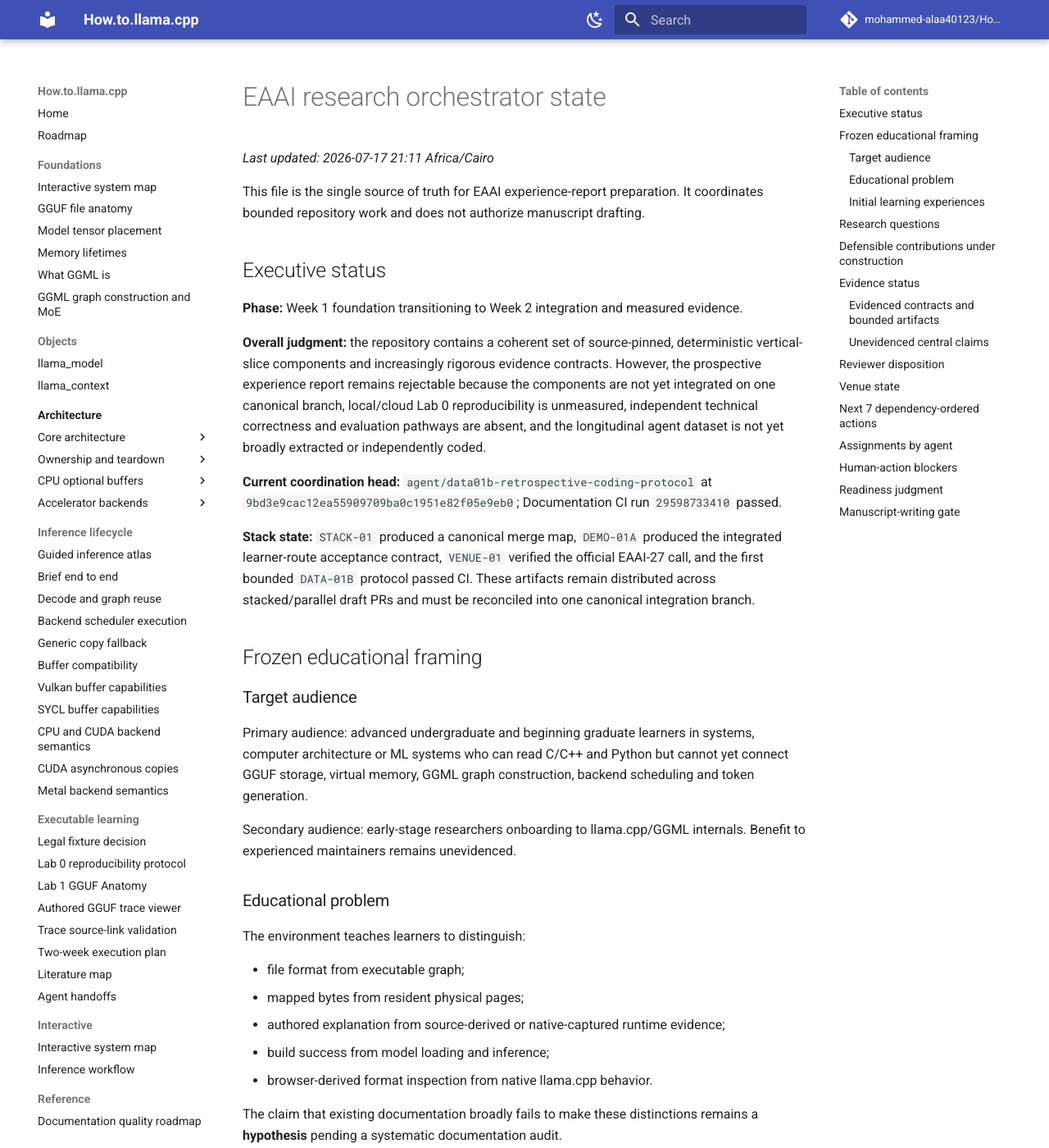
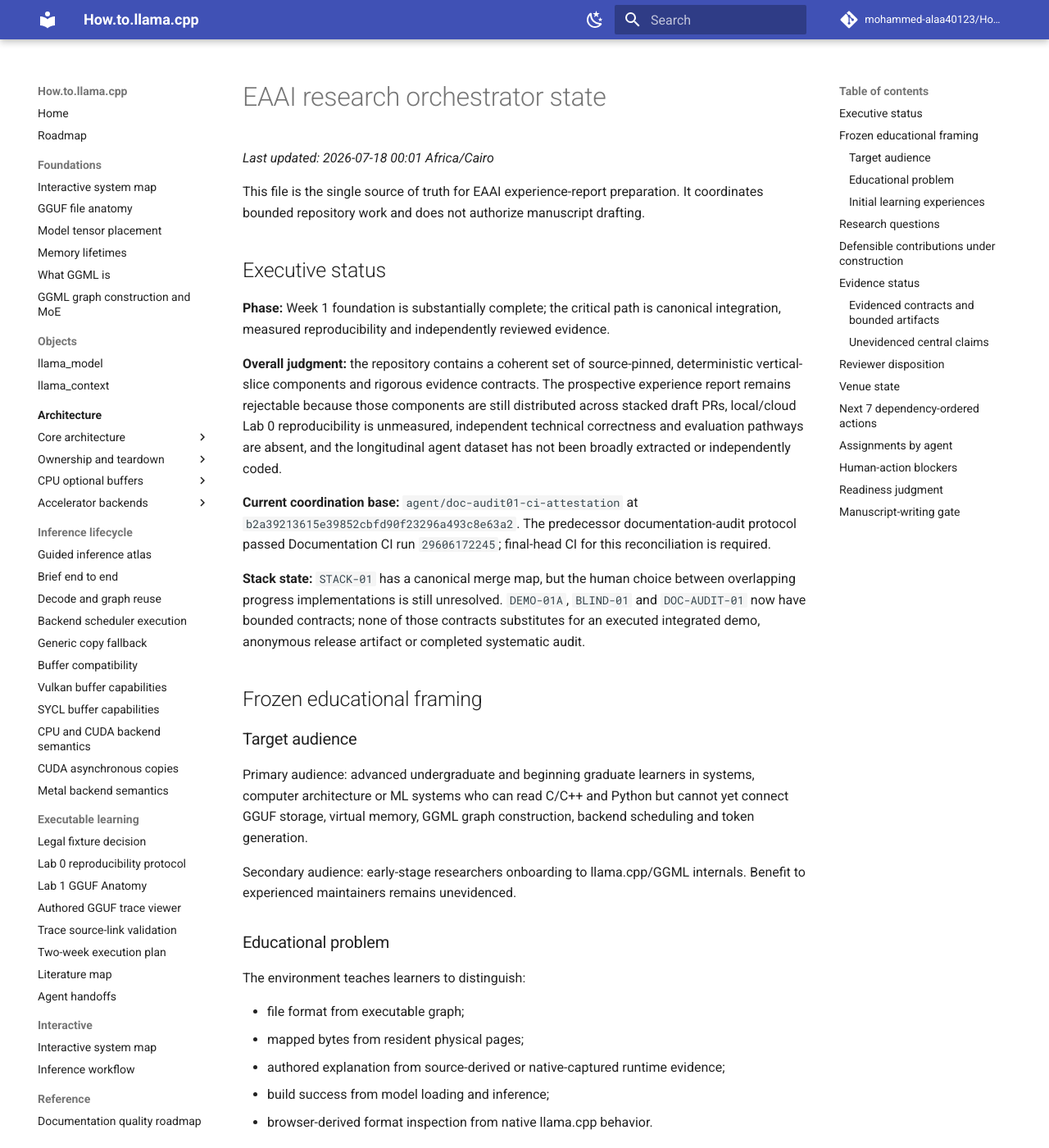
Before and after one commit to mohammed-alaa40123/How.to.llama.cpp, an MkDocs documentation site: the page built from docs/publication/orchestrator-state.md, in a window 1280 px wide and 1400 px high. Shown: the whole window at 82% size. Built offline with MkDocs 1.6.1 and Material for MkDocs 9.7.7, drawn with Linux system fonts in a browser that asks for light colours; comment, search, counter and statistics services are not loaded; some of the changed text lies outside the part shown.

Commit message:
Reconcile EAAI orchestration after audit and blind-review contracts

```diff
--- a/docs/publication/orchestrator-state.md
+++ b/docs/publication/orchestrator-state.md
@@ -1,18 +1,18 @@
 # EAAI research orchestrator state
 
-_Last updated: 2026-07-17 21:11 Africa/Cairo_
+_Last updated: 2026-07-18 00:01 Africa/Cairo_
 
 This file is the single source of truth for EAAI experience-report preparation. It coordinates bounded repository work and does not authorize manuscript drafting.
 
 ## Executive status
 
-**Phase:** Week 1 foundation transitioning to Week 2 integration and measured evidence.
+**Phase:** Week 1 foundation is substantially complete; the critical path is canonical integration, measured reproducibility and independently reviewed evidence.
 
-**Overall judgment:** the repository contains a coherent set of source-pinned, deterministic vertical-slice components and increasingly rigorous evidence contracts. However, the prospective experience report remains rejectable because the components are not yet integrated on one canonical branch, local/cloud Lab 0 reproducibility is unmeasured, independent technical correctness and evaluation pathways are absent, and the longitudinal agent dataset is not yet broadly extracted or independently coded.
+**Overall judgment:** the repository contains a coherent set of source-pinned, deterministic vertical-slice components and rigorous evidence contracts. The prospective experience report remains rejectable because those components are still distributed across stacked draft PRs, local/cloud Lab 0 reproducibility is unmeasured, independent technical correctness and evaluation pathways are absent, and the longitudinal agent dataset has not been broadly extracted or independently coded.
 
-**Current coordination head:** `agent/data01b-retrospective-coding-protocol` at `9bd3e9cac12ea55909709ba0c1951e82f05e9eb0`; Documentation CI run `29598733410` passed.
+**Current coordination base:** `agent/doc-audit01-ci-attestation` at `b2a39213615e39852cbfd90f23296a493c8e63a2`. The predecessor documentation-audit protocol passed Documentation CI run `29606172245`; final-head CI for this reconciliation is required.
 
-**Stack state:** `STACK-01` produced a canonical merge map, `DEMO-01A` produced the integrated learner-route acceptance contract, `VENUE-01` verified the official EAAI-27 call, and the first bounded `DATA-01B` protocol passed CI. These artifacts remain distributed across stacked/parallel draft PRs and must be reconciled into one canonical integration branch.
+**Stack state:** `STACK-01` has a canonical merge map, but the human choice between overlapping progress implementations is still unresolved. `DEMO-01A`, `BLIND-01` and `DOC-AUDIT-01` now have bounded contracts; none of those contracts substitutes for an executed integrated demo, anonymous release artifact or completed systematic audit.
 
 ## Frozen educational framing
 
@@ -32,7 +32,7 @@ The environment teaches learners to distinguish:
 - build success from model loading and inference;
 - browser-derived format inspection from native llama.cpp behavior.
 
-The claim that existing documentation broadly fails to make these distinctions remains a **hypothesis** pending a systematic documentation audit.
+The claim that existing documentation broadly fails to make these distinctions remains an **Open Question** pending execution of the predefined documentation audit.
 
 ### Initial learning experiences
 
@@ -75,7 +75,9 @@ The project must not be framed as a tool collection. `DEMO-01` must execute the
 - three-record agent-workflow batch, explicit missing-data rules and frozen DATA-01B coding protocol;
 - adversarial claims-evidence, rejection-risk and scorecard package;
 - canonical integration map and integrated-demo acceptance specification;
-- official EAAI-27 call verification in `VENUE-01`.
+- official EAAI-27 call verification;
+- machine-checkable double-blind release contract with a deliberately non-ready example;
+- predefined documentation-gap audit protocol with commit-scoped CI evidence.
 
 ### Unevidenced central claims
 
@@ -85,6 +87,8 @@ The project must not be framed as a tool collection. `DEMO-01` must execute the
 - independent llama.cpp/GGML correctness;
 - native or faithfully captured trace provenance beyond authored/source-derived replay;
 - longitudinal representativeness, inter-rater agreement and adjudicated agent-workflow evidence;
+- a supported ecosystem-wide documentation gap;
+- a reviewed anonymous submission artifact;
 - generalization beyond llama.cpp.
 
 ## Reviewer disposition
@@ -99,9 +103,11 @@ Fatal evidence gaps:
 4. no broader independently coded longitudinal agent dataset;
 5. no canonical integrated end-to-end demo.
 
+Submission-critical but not yet fatal-to-concept gaps: no completed fair baseline, no reviewed anonymous artifact and no completed documentation audit.
+
 ## Venue state
 
-`VENUE-01` verified the official EAAI-27 call on 2026-07-17. Planning now uses:
+`VENUE-01` verified the official EAAI-27 call on 2026-07-17. Planning uses:
 
 - likely category: Main Track, Area 2 — Experience Report and Innovative Practice;
 - abstract deadline: September 1, 2026, 11:59 PM UTC-12;
@@ -115,21 +121,21 @@ The experience-report requirement for context of use, collected data and substan
 
 ## Next 7 dependency-ordered actions
 
-1. **Human + Orchestrator — `STACK-01`:** approve the canonical progress implementation and merge order, then create one combined integration branch and run the complete Documentation CI suite.
+1. **Human + Orchestrator — `STACK-01`:** approve PR #24 as the lowest-risk canonical progress base or explicitly choose an alternative; then reconcile the mapped stack into one combined branch and run the complete Documentation CI suite.
 2. **Validation Architect — `LAB0-03`:** retain one measured model-free Ubuntu 24.04 record when a suitable environment is available.
 3. **Validation Architect — `LAB0-04`:** run the same bounded evidence contract in the devcontainer/Codespaces-compatible environment.
-4. **Orchestrator + Documentation Builder — `DEMO-01`:** execute the frozen `DEMO-01A` route on the canonical branch, including save/export/clear/import/resume and static fallback.
+4. **Orchestrator + Documentation Builder — `DEMO-01`:** execute the frozen `DEMO-01A` route on the canonical branch, including save/export/clear/import/resume and a no-JavaScript/static route.
 5. **Human technical reviewer — `REVIEW-01`:** review fixture, browser explanations, trace anchors, deterministic figure and benchmark answer key; retain corrections.
-6. **Validation Architect — `DATA-01B`:** freeze one immutable study window, extract every eligible durable run, obtain independent double-coding and adjudicate disagreements.
-7. **Human + Validation Architect — `EVAL-01`:** approve an expert-review or learner-evaluation pathway and ethics determination before any recruitment or personal-data collection.
+6. **Validation Architect — `DATA-01B`:** approve an immutable study window, extract every eligible durable run, obtain independent double-coding and adjudicate disagreements.
+7. **Human + Validation Architect — `EVAL-01`:** approve an expert-review or learner-evaluation pathway and ethics determination before recruitment or personal-data collection.
 
-The Literature and Venue Scout should next design the systematic llama.cpp/GGML documentation audit and maintain double-blind/anonymization planning; venue monitoring becomes maintenance rather than a central unknown.
+Parallel maintenance only: materialize `BLIND-01` after canonical integration, and execute `DOC-AUDIT-01` only with an independent second coder. Neither should displace the P0 integration and reproducibility path.
 
 ## Assignments by agent
 
-- **Documentation Builder:** support canonical integration and `DEMO-01`; no broad content expansion.
+- **Documentation Builder:** support `STACK-01` reconciliation and `DEMO-01`; no broad content expansion.
 - **Validation Architect:** `LAB0-03`, `LAB0-04`, then `DATA-01B`; preserve failed runs and never fabricate timings.
-- **Literature and Venue Scout:** systematic documentation-gap audit and `BLIND-01` anonymization/release plan.
+- **Literature and Venue Scout:** retain the official venue record, recruit an independent documentation-audit coder and monitor only material author-kit changes.
 - **Adversarial Reviewer:** review the canonical integration branch and executed demo for evidence inflation, tool-collection framing and browser/native confusion.
 - **Paper Integrator:** disabled.
 
@@ -140,13 +146,15 @@ The Literature and Venue Scout should next design the systematic llama.cpp/GGML
 - nominate an independent llama.cpp/GGML reviewer;
 - approve an evaluation pathway and any required ethics review;
 - approve the retrospective study revision/window and independent coder;
+- nominate an independent documentation-audit coder;
+- approve the eventual anonymized artifact after identity, licensing, accessibility and technical checks;
 - decide whether optional paid media credentials may ever be used; the core demo does not require them.
 
 ## Readiness judgment
 
-**Coordination estimate:** 54% of pre-manuscript readiness.
+**Coordination estimate:** 55% of pre-manuscript readiness.
 
-This modest increase credits verified venue requirements, the canonical integration map, integrated-demo acceptance contract and frozen DATA-01B coding protocol. It gives no credit for measured educational benefit, independent correctness, measured native/container reproducibility, a combined branch or completed retrospective extraction.
+The one-point increase credits validated `BLIND-01` and `DOC-AUDIT-01` contracts and removal of stale venue uncertainty from the execution plan. It gives no credit for measured educational benefit, independent correctness, measured native/container reproducibility, a combined branch, completed retrospective extraction, an anonymous artifact or completed audit.
 
 ## Manuscript-writing gate
 
@@ -159,5 +167,5 @@ Do not activate the Paper Integrator until all conditions below have durable evi
 - at least one completed fair baseline comparison;
 - independent technical correctness review with correction records;
 - approved and completed learner or expert evaluation pathway, with ethics approval when required;
-- current official EAAI requirements and double-blind release plan;
+- current official EAAI requirements and a reviewed double-blind release artifact;
 - no unresolved fatal reviewer concern that invalidates the central contribution.
```
Also changed, not shown: other parts of docs/publication/orchestrator-state.md (+1 -1 lines).
